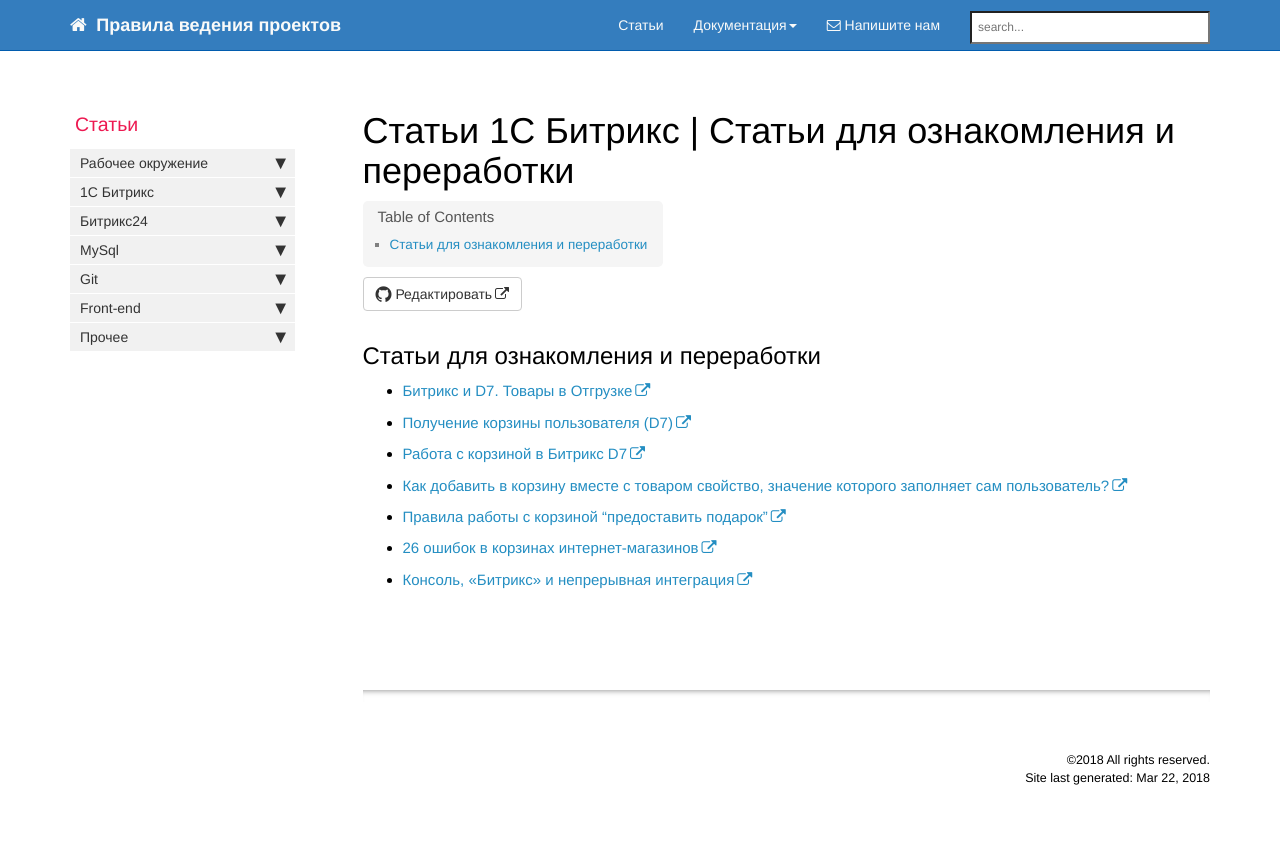
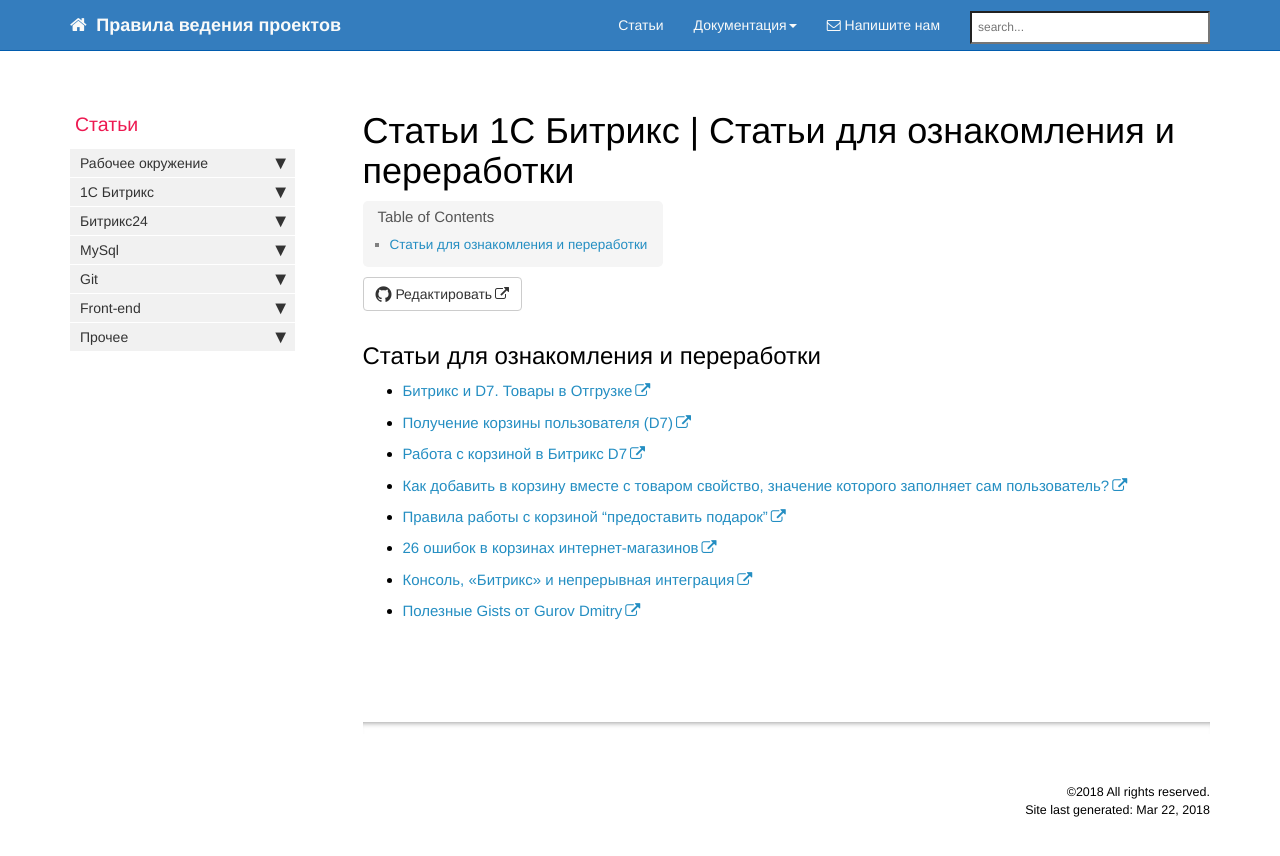
Before and after one commit to gdecider/gdecider.github.io, a Jekyll site: the page built from pages/articles/articles_bx-articles-order-and-basket.md, in a window 1280 px wide. Shown: the top 856 px of the page. Built offline with Jekyll 4.4.1, drawn with Linux system fonts in a browser that asks for light colours; nearby versions of some CDN libraries; comment, search, counter and statistics services are not loaded.

Commit message:
Update articles_bx-articles-order-and-basket.md

```diff
--- a/pages/articles/articles_bx-articles-order-and-basket.md
+++ b/pages/articles/articles_bx-articles-order-and-basket.md
@@ -17,3 +17,4 @@
 * [Правила работы с корзиной "предоставить подарок"](https://dev.1c-bitrix.ru/support/forum/forum6/topic86649/)
 * [26 ошибок в корзинах интернет-магазинов](https://www.intervolga.ru/blog/projects/cherez-ternii-k-zvezdam-ili-26-oshibok-v-korzinakh-internet-magazinov/)
 * [Консоль, «Битрикс» и непрерывная интеграция](http://samokhvalov.info/blog/all/console-jedi/)
+* [Полезные Gists от Gurov Dmitry](https://gist.github.com/di7spider)
```
